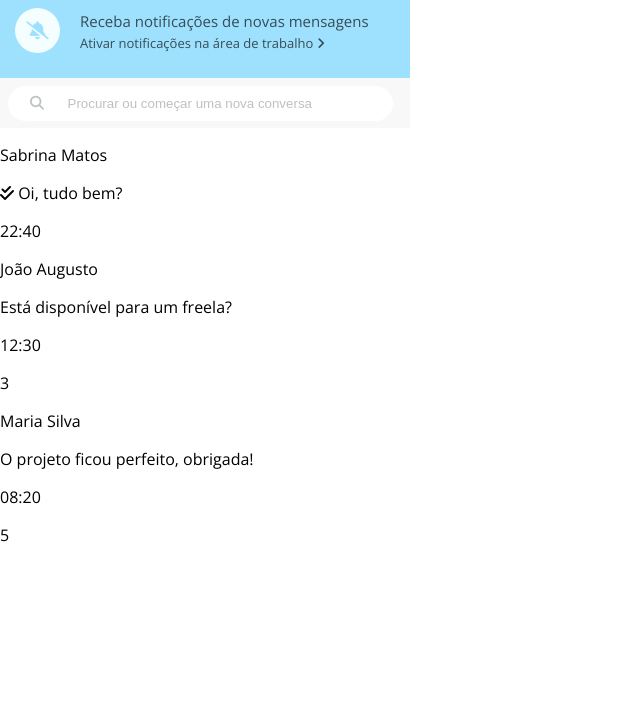
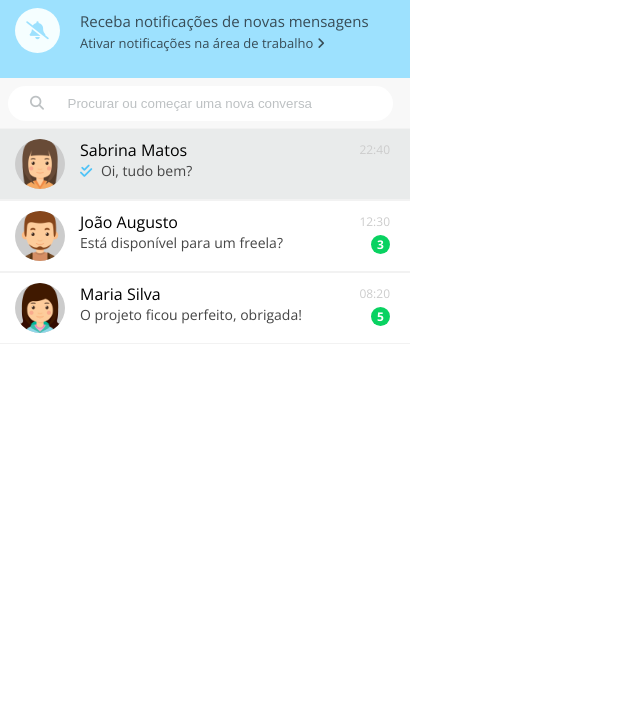
Before and after one commit to jfranco202/whatsapp-web-clone, a plain HTML site: page index.html in a window 1280 px wide. Shown: the part 72-800 px from the top of the page, without its empty margins (0-640 px from the left). Drawn offline with nearby package versions, Linux system fonts and the light colour scheme.

Commit message:
include contacts-container inputs

```diff
--- a/styles.css
+++ b/styles.css
@@ -129,3 +129,91 @@ ul {
 #search::placeholder {
     color: #bdc1c3;
 }
+
+/* contacts container */
+
+.contacts-container {
+    height: auto;
+    background-color: #fff;
+}
+
+.contact-box {
+    cursor: pointer;
+    height: 72px;
+    background-color: #fff;
+    border-top: 1px solid #f2f2f2;
+    position: relative;
+    box-sizing: border-box;
+}
+
+.contact-box:last-child {
+    border-bottom: 1px solid #f2f2f2;
+}
+
+.contact-box:hover {
+    background-color: #f4f5f5;
+}
+
+.active-chat {
+    background-color: #e9ebeb;
+}
+
+.active-chat.contact-box:hover {
+    background-color: #e9ebeb;
+}
+
+.contact-box .user-photo {
+    width: 50px;
+}
+
+.user-info {
+    margin-left: 80px;
+    padding-top: 10px;
+    display: inline-block;
+}
+
+.user-info p, .message-info p {
+    margin: 0;
+}
+
+.user-name {
+    font-size: 16px;
+    color: #000;
+    margin-bottom: 12px;
+}
+
+.user-messagepreview {
+    font-size: 14px;
+    color: #454545;
+}
+
+.fa-check-double {
+    margin-right: 5px;
+    color: #4fc3f7;
+}
+
+.message-info {
+    position: absolute;
+    top: 12px;
+    right: 20px;
+    display: inline-block;
+}
+
+.message-info .message-time {
+    font-size: 12px;
+    margin-bottom: 5px;
+    color: #ccc;
+}
+
+.message-pending {
+    background-color: #09d261;
+    color: #fff;
+    width: 19px;
+    height: 19px;
+    line-height: 19px;
+    font-size: 12px;
+    font-weight: bold;
+    border-radius: 50%;
+    text-align: center;
+    float: right;
+}
```
